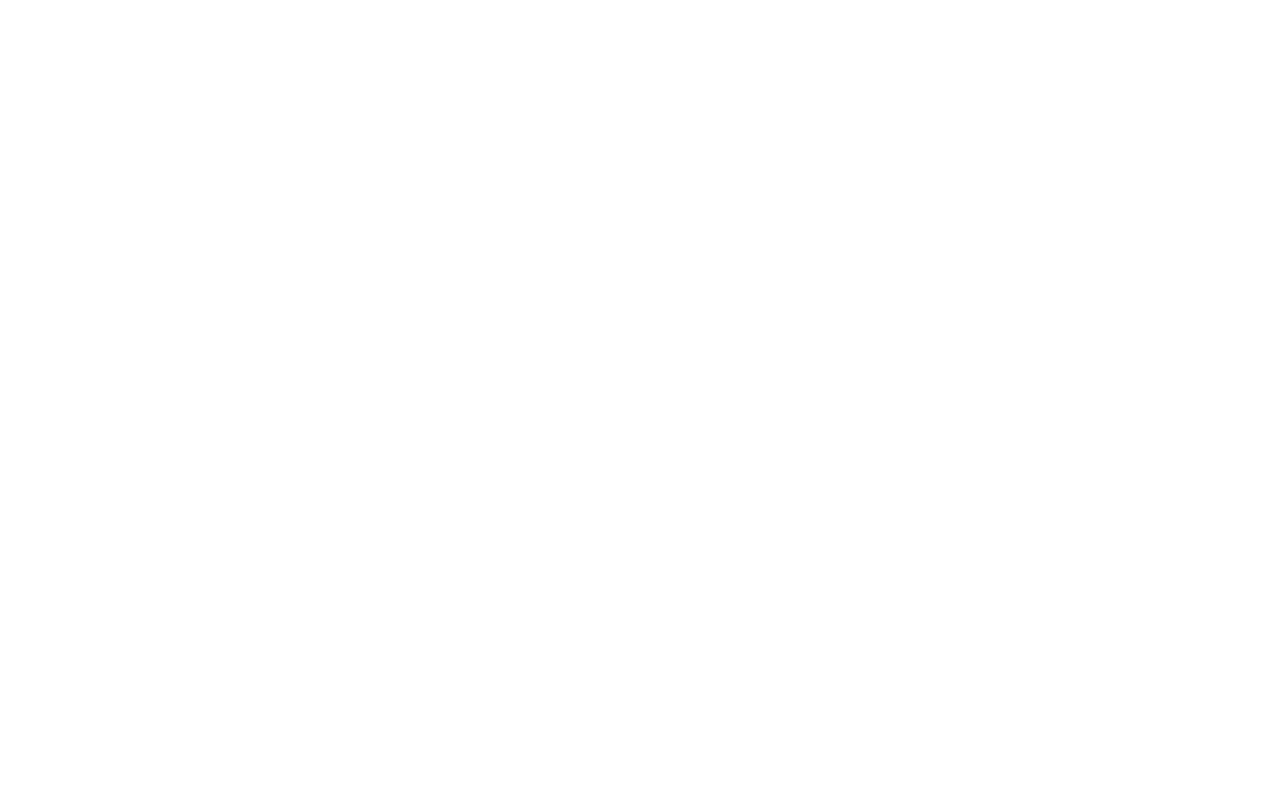
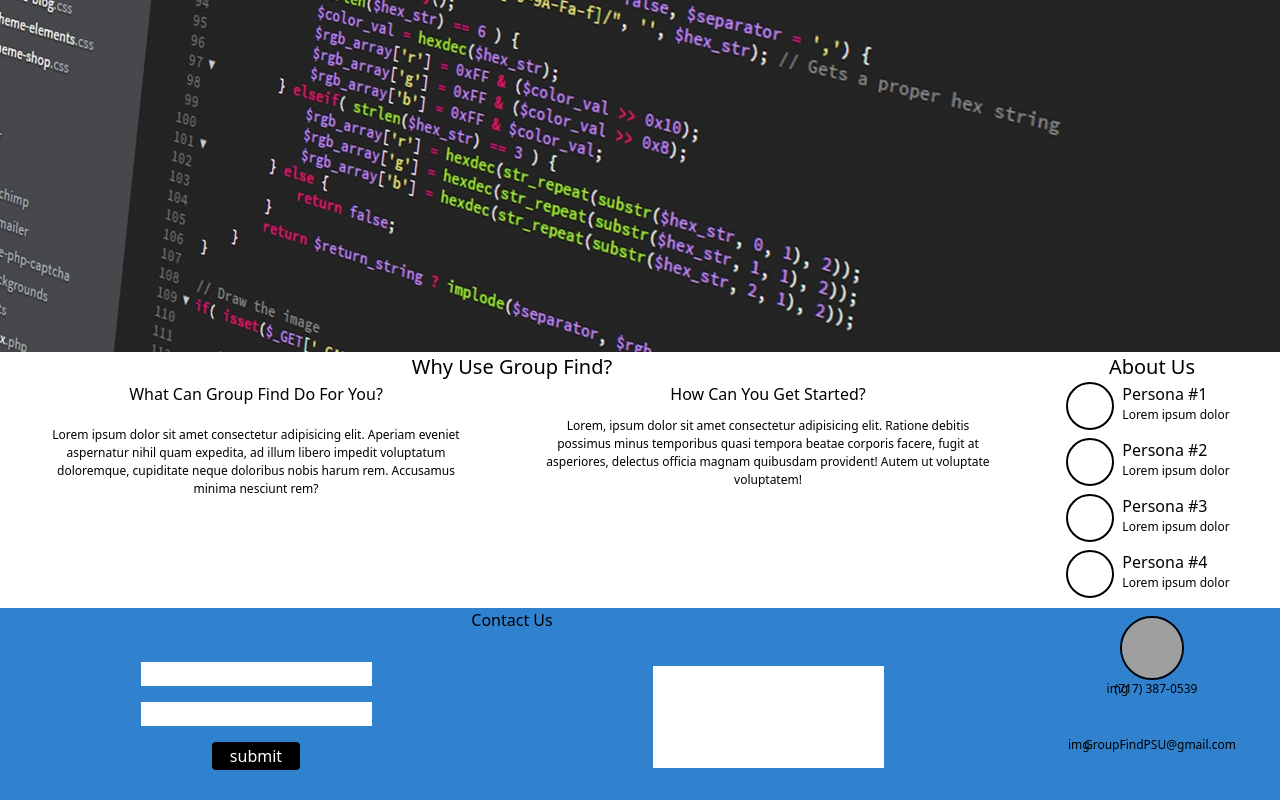
Before and after one commit to kbs5886/group-find-psu, a React (Create React App) app in the folder client/: page / in a window 1280 px wide. Shown: the part 432-1232 px from the top of the page. Before the commit the page ends 800 px from the top, so only its background shows below. Built offline with nearby package versions, Linux system fonts and the light colour scheme; grey boxes are pictures that could not be loaded.

Commit message:
coverted Homepage to React

```diff
--- /dev/null
+++ b/client/src/components/Foot.jsx
@@ -0,0 +1,56 @@
+import React from 'react'
+
+const Foot = () => {
+    return (
+        <>
+            <div class='flex-1 h-48 bg-blue-600 w-full flex-col'>
+            <div class='flex flex-row h-48 w-full text-center'>
+                <div class='flex-grow flex flex-col'>
+                    Contact Us
+                    <div class='flex-1 flex flex-row items-center'>
+                        <div class='flex-1 flex flex-col'>
+                            <div class='flex-1 py-2 px-2'>
+                                <input></input>
+                            </div>
+                            <div class='flex-1 py-2 px-2'>
+                                <input></input>
+                            </div>
+                            <div class='flex-1 py-2 px-2'>
+                                <button class='bg-black text-white text-base px-4 rounded border-2 border-black hover:bg-gray-600'>
+                                    submit
+                                </button>
+                            </div>
+                        </div>
+                        <div class='flex-1 items-center'>
+                            <input class='pb-20 h-full'></input>
+                        </div>
+                    </div>
+                </div>
+                <div class='flex flex-col w-64 items-center py-2'>
+                    <div>
+                        <img src='Images/Yer.jpg' class='rounded-full h-16 w-16 border-2 border-black'></img>
+                    </div>
+                    <div class='flex-1 flex flex-row text-xs text-left'>
+                        <div class='flex rounded-full h-2 w-2'>
+                            img
+                        </div>
+                        <div class='flex-1'>
+                            (717) 387-0539
+                        </div>
+                    </div>
+                    <div class='flex-1 flex flex-row text-xs text-left'>
+                        <div class='flex-1 rounded-full h-4 w-4'>
+                            img
+                        </div>
+                        <div class='flex-1'>
+                            GroupFindPSU@gmail.com
+                        </div>
+                    </div>
+                </div>
+            </div>
+        </div>
+        </>
+    )
+}
+
+export default Foot;
--- a/client/src/components/Home.jsx
+++ b/client/src/components/Home.jsx
@@ -1,12 +1,17 @@
 import React from "react";
 import Nav from "./Nav";
+import Slide from './Home/Slide';
+import Main from './Home/Main';
+import Foot from './Foot';
 
 const Home = () => {
     return (
-        <div>
+        <>
             <Nav />
-            <h1>Home</h1>
-        </div>
+            <Slide />
+            <Main />
+            <Foot />
+        </>
     );
 };
 
--- /dev/null
+++ b/client/src/components/Home/Main.jsx
@@ -0,0 +1,76 @@
+import React from 'react'
+
+const Main = () => {
+    return (
+        <>
+          <div class='flex flex-row h-64 bg-white'>
+            <div class='flex-1 h-full text-center text-xl'>
+            Why Use Group Find?
+                <div class='flex flex-row'>
+                    <div class='flex-1 flex flex-col items-center'>
+                        <div class='flex h-16 text-base'>What Can Group Find Do For You?</div>
+                        <div class='flex px-4 h-full text-xs max-w-md'>Lorem ipsum dolor sit amet consectetur adipisicing elit. Aperiam eveniet aspernatur nihil quam expedita, ad illum libero impedit voluptatum doloremque, cupiditate neque doloribus nobis harum rem. Accusamus minima nesciunt rem?</div>
+                    </div>
+                    <div class='hidden md:flex md:flex-col md:flex-1 w-full items-center'>
+                        <div class='flex px-4 h-12 text-base'>How Can You Get Started?</div>
+                        <div class='flex px-8 h-full text-xs text-center w-full'>Lorem, ipsum dolor sit amet consectetur adipisicing elit. Ratione debitis possimus minus temporibus quasi tempora beatae corporis facere, fugit at asperiores, delectus officia magnam quibusdam provident! Autem ut voluptate voluptatem!</div>
+                    </div>
+                </div>
+            </div>
+            <div class='flex flex-col w-64 h-full text-center text-xl items-center'>
+            About Us
+                <div class='flex flex-row justify-between px-4 pb-2'>
+                    <div class='rounded-full w-12 h-12 border-2 border-black'>
+                    </div>
+                    <div class='flex-1 w-full flex flex-col '>
+                        <div class='text-base text-left h-6 px-2'>
+                            Persona #1
+                        </div>
+                        <div class='flex-1 text-xs text-left h-full px-2 w-full '>
+                            Lorem ipsum dolor
+                        </div>
+                    </div>
+                </div>
+                <div class='pb-2 flex flex-row justify-between px-4 '>
+                    <div class='rounded-full w-12 h-12 border-2 border-black'>
+                    </div>
+                    <div class='flex-1 w-full flex flex-col '>
+                        <div class='text-base text-left h-6 px-2'>
+                            Persona #2
+                        </div>
+                        <div class='flex-1 text-xs text-left h-full px-2 w-full '>
+                            Lorem ipsum dolor
+                        </div>
+                    </div>
+                </div>
+                <div class='pb-2 flex flex-row justify-between px-4'>
+                    <div class='rounded-full w-12 h-12 border-2 border-black'>
+                    </div>
+                    <div class='flex-1 w-full flex flex-col '>
+                        <div class='text-base text-left h-6 px-2'>
+                            Persona #3
+                        </div>
+                        <div class='flex-1 text-xs text-left h-full px-2 w-full '>
+                            Lorem ipsum dolor
+                        </div>
+                    </div>
+                </div>
+                <div class='pb-2 flex flex-row justify-between px-4'>
+                    <div class='rounded-full w-12 h-12 border-2 border-black'>
+                    </div>
+                    <div class='flex-1 w-full flex flex-col '>
+                        <div class='text-base text-left h-6 px-2'>
+                            Persona #4
+                        </div>
+                        <div class='flex-1 text-xs text-left h-full px-2 w-full '>
+                            Lorem ipsum dolor
+                        </div>
+                    </div>
+                </div>
+            </div>
+        </div>
+        </>
+    )
+}
+
+export default Main
--- /dev/null
+++ b/client/src/components/Home/Slide.jsx
@@ -0,0 +1,13 @@
+import React from 'react'
+import Test from '../../static/images/test.jpg'
+const Slide = () => {
+    return (
+        <>
+            <slideshow class='flex-grow-0 w-full bg-gray-400 h-72'>
+            <img src={Test} class='w-full h-72'></img>
+        </slideshow>
+        </>
+    )
+}
+
+export default Slide
```
Also changed, not shown: client/src/static/images/test.jpg (added).
